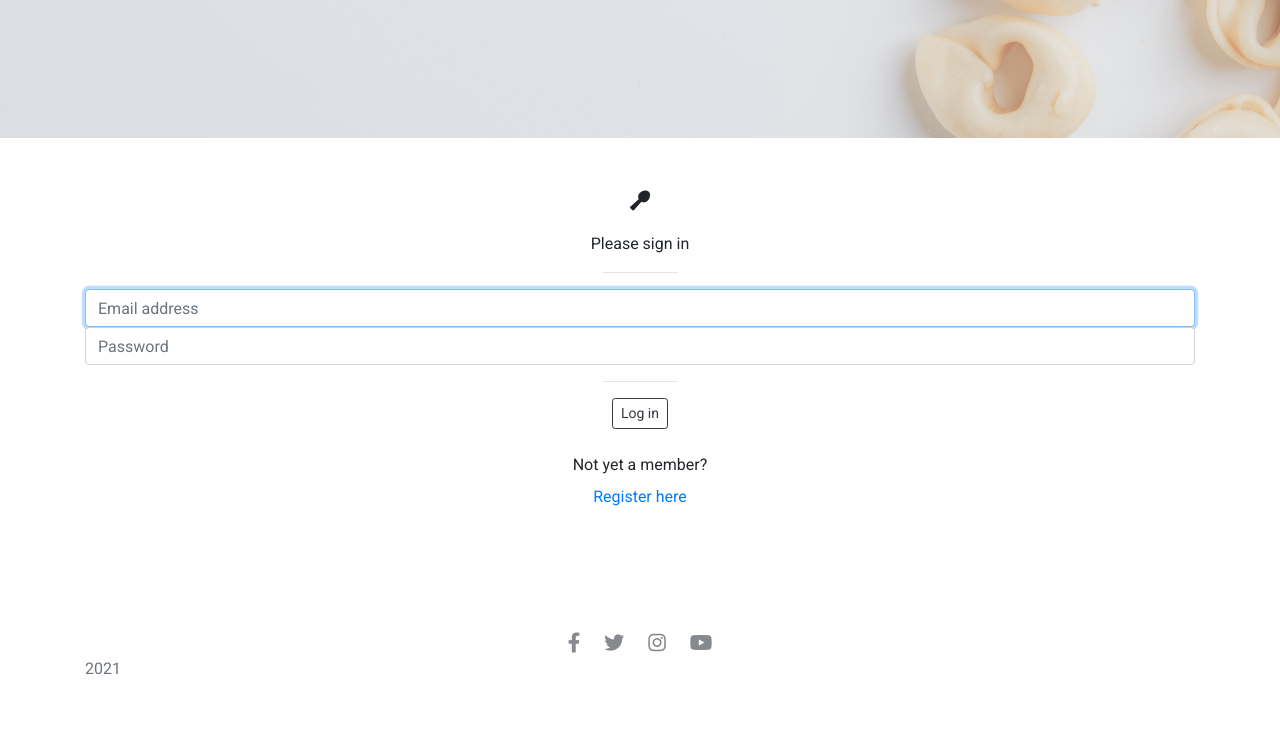
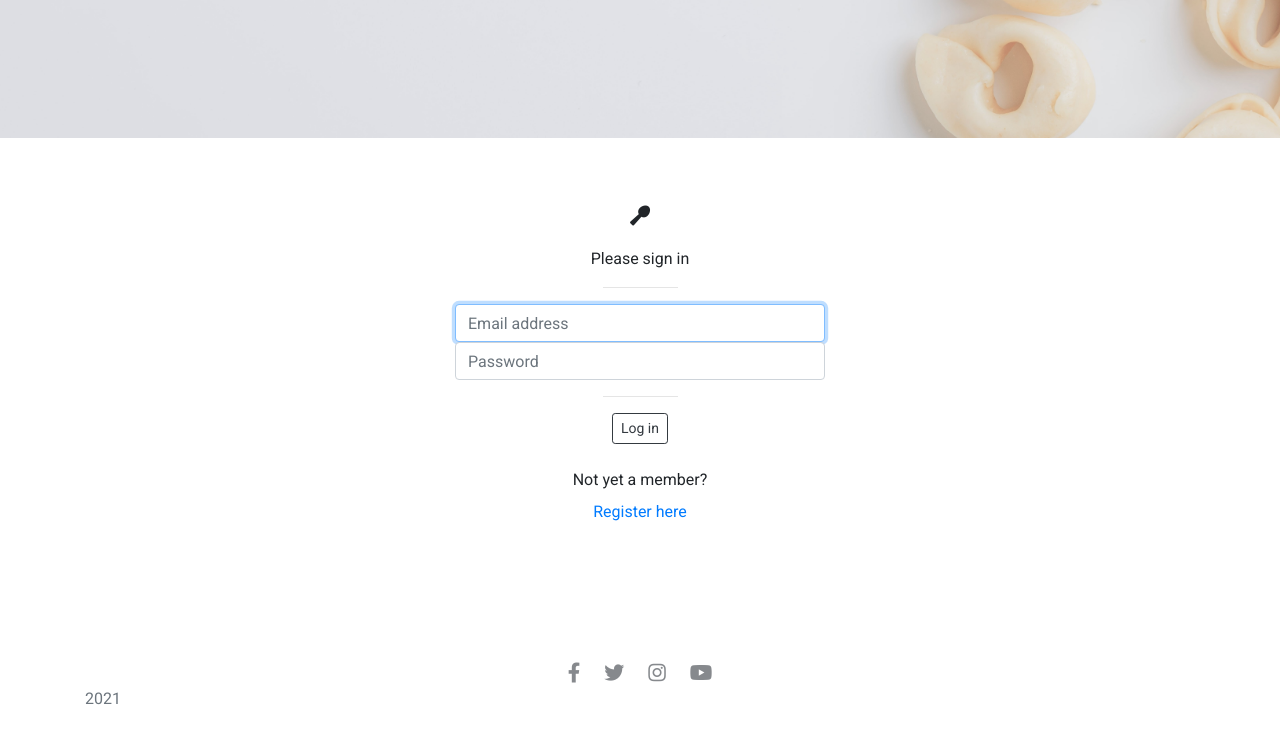
Before and after one commit to Code-Institute-Submissions/Chloe-O-C-O-O-K-Milestone-Project-3, a Flask app: page /login in a window 1280 px wide. Shown: the part 422-1169 px from the top of the page. Before the commit the page ends 1097 px from the top, so only its background shows below. Run offline with Flask 2, Linux system fonts and the light colour scheme; some libraries are stand-ins or nearby versions.

Commit message:
changes made to login form

```diff
--- a/static/style.css
+++ b/static/style.css
@@ -43,6 +43,16 @@ a.nav-icon-styling {
     width: 100%;
 }
 
+/*Login & Register*/
+
+.form-width {
+  width: 100%;
+  max-width: 400px;
+  padding: 15px;
+  margin: 0 auto;
+}
+
+
 
 /*Footer*/
 
--- a/templates/login.html
+++ b/templates/login.html
@@ -2,9 +2,9 @@
 {% block content %}
 <!--Main body-->
     <div class="container text-center mt-5">
-      <form class="form-signin">
+      <form class="form-width">
         <p class="lead"><i class="fas fa-utensil-spoon"></i></p>
-        <p class="mx-4 font-weight-normal">Please sign in</p>
+        <p class="font-weight-normal">Please sign in</p>
         <hr class="page-divider" />
         <label for="inputEmail" class="sr-only">Email address</label>
         <input
```
